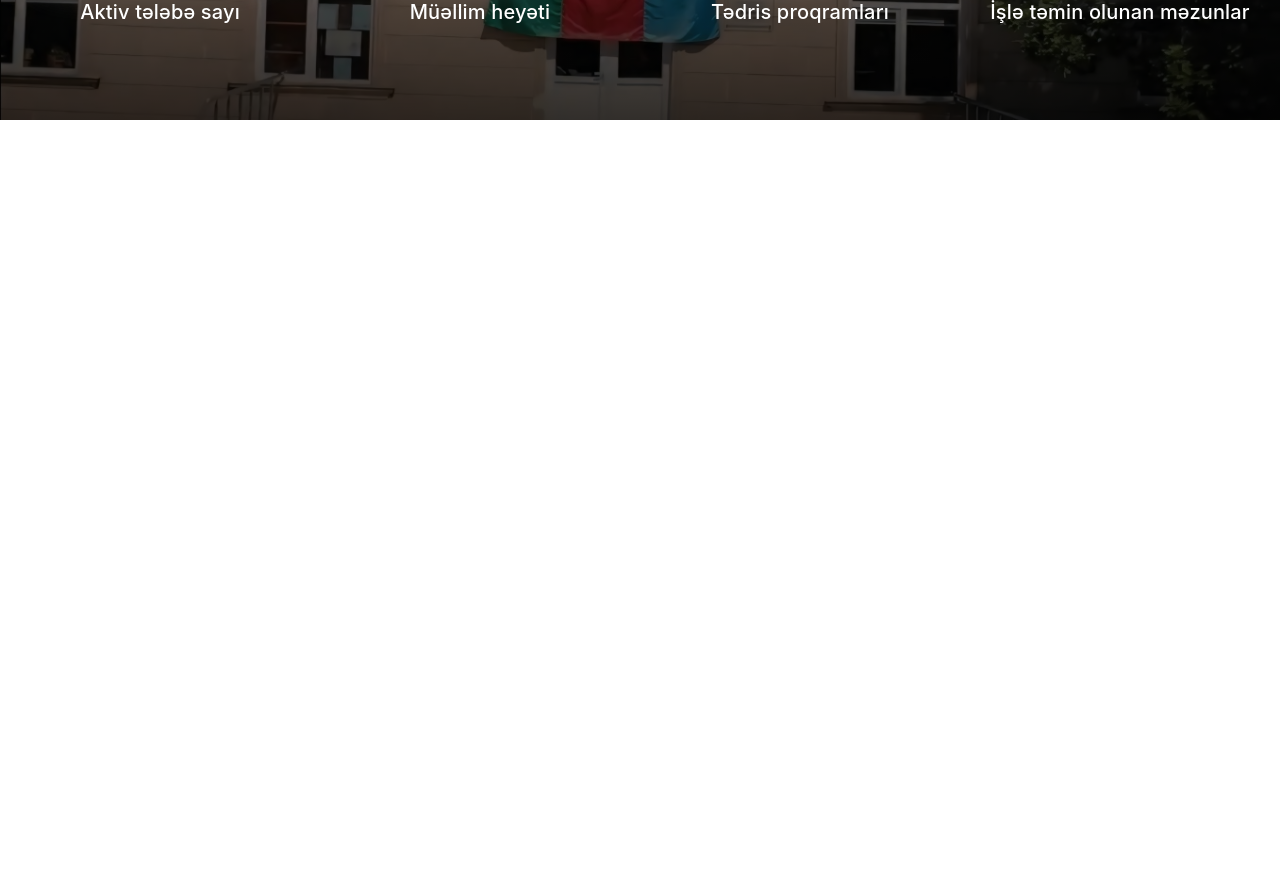
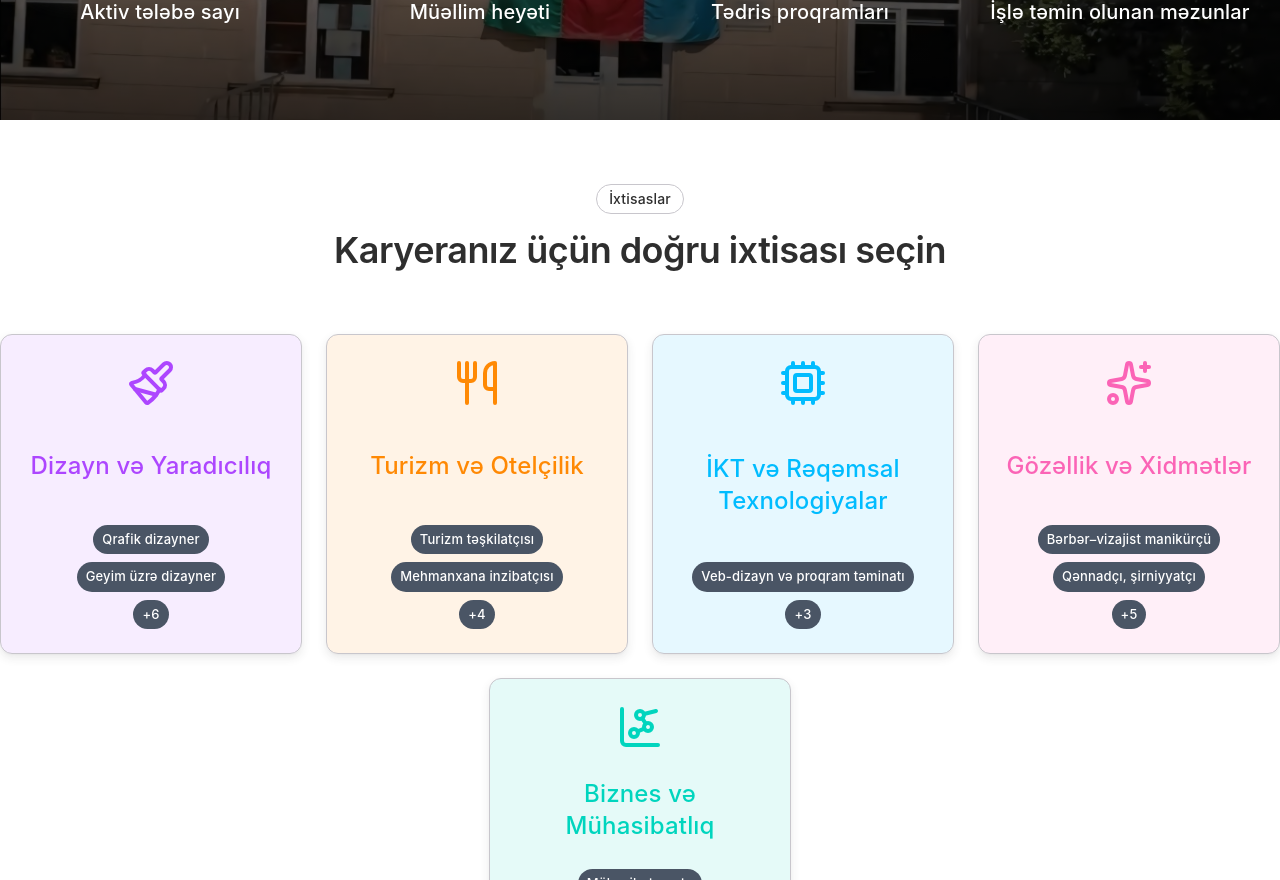
Before and after one commit to guliyeva-f/ticaret-ve-xidmet, a Next.js app: page / in a window 1280 px wide. Shown: the part 1920-2800 px from the top of the page. Built offline with nearby package versions, Linux system fonts and the light colour scheme.

Commit message:
add categories section

```diff
--- a/src/app/feature-02/page.jsx
+++ /dev/null
@@ -1,7 +0,0 @@
-import Feature02 from "@/components/shadcn-space/blocks/feature-02"
-
-const page = () => {
-  return (<Feature02 />);
-}
-
-export default page
--- a/src/app/page.js
+++ b/src/app/page.js
@@ -1,6 +1,7 @@
 
 import HeroSection from "@/components/hero-section";
-import Feature02 from "@/components/shadcn-space/blocks/feature-02";
+import Feature02 from "@/components/shadcn-space/feature-02";
+import Categories from "@/components/shadcn-space/categories";
 import Stats from "@/components/stats";
 
 export default function Home() {
@@ -11,9 +12,9 @@ export default function Home() {
         <Feature02 />
       </div>
       <Stats />
-      <section className="h-screen">
-
-      </section>
+      <div className="container mx-auto">
+        <Categories />
+      </div>
     </main>
   )
 }
--- a/src/components/navbar.jsx
+++ b/src/components/navbar.jsx
@@ -1,3 +1,4 @@
+import Link from "next/link";
 import { Logo } from "@/components/logo";
 import { NavigationSheet } from "@/components/navigation-sheet";
 import NavMenu from "./navigation-menu";
@@ -8,7 +9,9 @@ const Navbar = () => {
     <nav className="w-full border-b bg-background transition-all duration-500 max-[480px]:h-[90px] sm:h-[100px] md:h-[105px] lg:h-[110px] h-[90px]">
       <div className="container mx-auto flex h-full gap-6 items-center justify-between px-2 sm:px-0 lg:px-1">
         <div className="h-full flex items-center transition-all duration-500">
-          <Logo className="h-full py-1 md:py-2" />
+          <Link href="/" className="h-full cursor-pointer">
+            <Logo className="h-full py-1 md:py-2" />
+          </Link>
         </div>
         <div className="flex-1 flex flex-col h-full items-center lg:items-end justify-evenly ">
           <AnimatedThemeToggler className={'pr-5 cursor-pointer'} />
--- /dev/null
+++ b/src/components/shadcn-space/categories.jsx
@@ -0,0 +1,152 @@
+"use client";;
+import { Badge } from "@/components/ui/badge";
+import { Button } from "@/components/ui/button";
+import { Card, CardContent } from "@/components/ui/card";
+import { motion } from "motion/react";
+import { cn } from "@/lib/utils";
+import { ArrowUpRight } from "lucide-react";
+import { Cpu } from "lucide-react";
+import { ChartNetwork } from "lucide-react";
+import { Paintbrush } from "lucide-react";
+import { Utensils } from "lucide-react";
+import { Sparkles } from "lucide-react";
+
+const categoriesData = [
+  {
+    icon: Paintbrush,
+    title: "Dizayn və Yaradıcılıq",
+    bg: "bg-purple-500/10",
+    color: "text-purple-500",
+    preview: [
+      "Qrafik dizayner",
+      "Geyim üzrə dizayner",
+    ],
+    count: 6,
+  },
+  {
+    icon: Utensils,
+    title: "Turizm və Otelçilik",
+    bg: "bg-orange-400/10",
+    color: "text-orange-400",
+    preview: [
+      "Turizm təşkilatçısı",
+      "Mehmanxana inzibatçısı",
+    ],
+    count: 4,
+  },
+  {
+    icon: Cpu,
+    title: "İKT və Rəqəmsal Texnologiyalar",
+    bg: "bg-sky-400/10",
+    color: "text-sky-400",
+    preview: [
+      "Veb-dizayn və proqram təminatı",
+    ],
+    count: 3,
+  },
+  {
+    icon: Sparkles,
+    title: "Gözəllik və Xidmətlər",
+    bg: "bg-pink-400/10",
+    color: "text-pink-400",
+    preview: [
+      "Bərbər–vizajist manikürçü",
+      "Qənnadçı, şirniyyatçı",
+    ],
+    count: 5,
+  },
+  {
+    icon: ChartNetwork,
+    title: "Biznes və Mühasibatlıq",
+    bg: "bg-teal-400/10",
+    color: "text-teal-400",
+    preview: [
+      "Mühasibat uçotu",
+      "Əməliyyatçı–mühasib",
+    ],
+    count: 6,
+  },
+];
+
+const Services = () => {
+  const cardVariants = {
+    hidden: { opacity: 0, y: 80, }, visible: (index) => ({ opacity: 1, y: 0, transition: { delay: index * 0.3, duration: 0.6, ease: "easeInOut", }, }),
+  };
+
+  return (
+    <section className="bg-background py-16">
+      <div >
+        <div className="flex flex-col gap-8 sm:gap-16 justify-center items-center w-full">
+          <div className="flex flex-col gap-4 justify-center items-center animate-in fade-in slide-in-from-top-10 duration-1000 delay-200 ease-in-out fill-mode-both">
+            <Badge variant="outline" className="px-3 py-1 text-sm h-auto">
+              İxtisaslar
+            </Badge>
+            <h1 className="text-3xl md:text-4xl font-semibold tracking-tight">
+              Karyeranız üçün doğru ixtisası seçin
+            </h1>
+          </div>
+          <div className="flex flex-col gap-8 sm:gap-12 justify-center items-center w-full">
+            <div className="flex flex-wrap justify-center gap-6 w-full">
+              {categoriesData.map((category, index) => {
+                const visiblePreviews = category.preview.slice(0, 2);
+                return (
+                  <motion.div
+                    key={index}
+                    className=" flex w-full md:w-[calc((100%-24px)/2)] lg:w-[calc((100%-48px)/3)] xl:w-[calc((100%-72px)/4)] 2xl:w-[calc((100%-96px)/5)]"
+                    variants={cardVariants}
+                    initial="hidden"
+                    whileInView="visible"
+                    viewport={{ once: true }}
+                    custom={index}
+                  >
+                    <Card className={cn("ring-0 p-6 flex flex-col min-h-[320px] h-full w-full", category.bg)}>
+                      <CardContent className="p-0 flex flex-col items-center justify-between gap-6 flex-1">
+                        <category.icon size={48} className={cn(category.color)} />
+                        <p className={cn("text-2xl font-medium text-center", category.color)}>
+                          {category.title}
+                        </p>
+                        <div className="flex flex-col items-center gap-2">
+                          {visiblePreviews.map((item, idx) => (
+                            <Badge
+                              key={idx}
+                              className="text-[13px] px-2 py-1 bg-gray-600 text-white dark:bg-gray-300/40 dark:text-white"
+                            >{item}
+                            </Badge>
+                          ))}
+                          <Badge className="text-[13px] px-2 py-1 bg-gray-600 text-white dark:bg-gray-300/40 dark:text-white">
+                            {`+${category.count}`}
+                          </Badge>
+                        </div>
+                      </CardContent>
+                    </Card>
+                  </motion.div>
+                );
+              })}
+            </div>
+            <div className="bg-gray-950 border rounded-2xl p-8 flex flex-col lg:flex-row items-center justify-between gap-12 w-full animate-in fade-in slide-in-from-bottom-10 duration-1000 delay-200 ease-in-out fill-mode-both">
+              <div className="text-center md:text-start">
+                <p className="text-2xl font-medium text-white">
+                  Hansını seçəcəyinə əmin deyilsən?
+                </p>
+              </div>
+              <div className="flex md:flex-row flex-col items-center gap-4">
+                <Button
+                  className="group text-sm font-medium text-black bg-white hover:text-black dark:hover:text-black hover:bg-white/90 rounded-full flex items-center gap-4 p-1 ps-5 w-fit h-12 cursor-pointer">
+                  <a href="#" className="flex items-center gap-4">
+                    <span>Bütün ixtisasları bax</span>
+                    <div
+                      className="p-3 bg-black text-white rounded-full group-hover:rotate-45 transition-transform duration-300 ease-in-out">
+                      <ArrowUpRight size={16} />
+                    </div>
+                  </a>
+                </Button>
+              </div>
+            </div>
+          </div>
+        </div>
+      </div>
+    </section>
+  );
+};
+
+export default Services;
--- a/src/components/shadcn-space/blocks/feature-02/index.jsx
+++ b/src/components/shadcn-space/feature-02/index.jsx
@@ -1,5 +1,5 @@
 "use client";
-import Feature from "@/components/shadcn-space/blocks/feature-02/feature";
+import Feature from "@/components/shadcn-space/feature-02/feature";
 import { CompassIcon } from "@/components/ui/icons/compass-icon";
 import { RocketIcon } from "@/components/ui/icons/rocket-icon";
 import { TelescopeIcon } from "@/components/ui/icons/telescope-icon";
```
Also changed, not shown: src/components/shadcn-space/feature-02/feature.jsx (renamed from src/components/shadcn-space/blocks/feature-02/feature.jsx).
